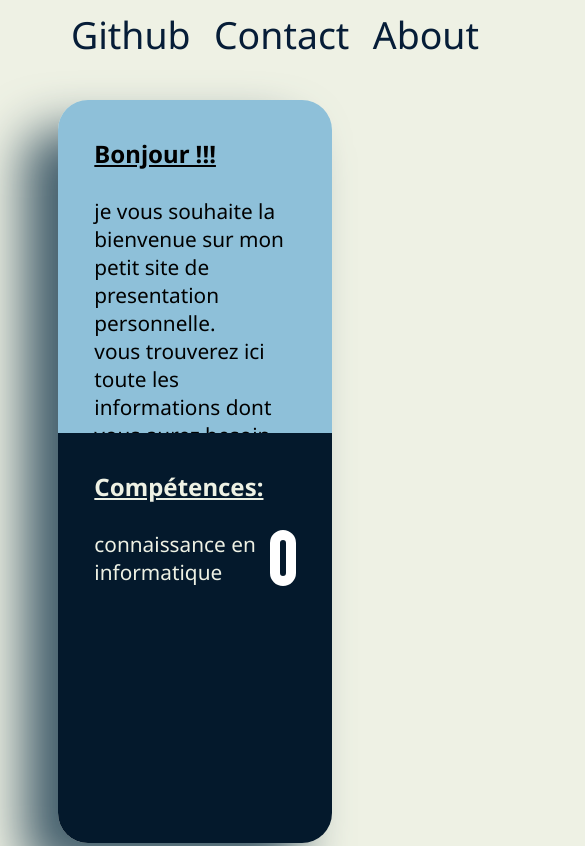
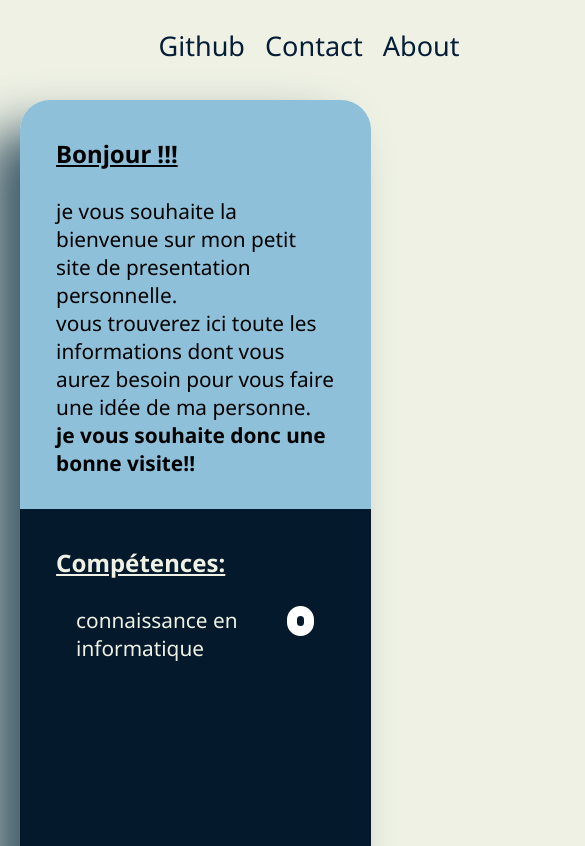
Before and after one commit to cheuzard/unfinished-web-portfolio, a plain HTML site: page index.html in a window 390 px wide. Shown: the top 846 px of the page, 585 px wide, since content can reach past the window. Drawn offline with Linux system fonts and the light colour scheme.

Commit message:
made it addaptative

```diff
--- a/index.html
+++ b/index.html
@@ -63,6 +63,7 @@
         <section class="box box-3">
         <h1>Éducation:</h1>
         <p class="box-text">
+          <ul>
           <li>
             Licence en Informatique (en cours) à l’Université des sciences et de la
             technologie Houari Boumediene (USTHB) Année en cours : Première année
@@ -72,6 +73,8 @@
     Expérience pertinente : (Aucune expérience professionnelle ou stage à mentionner
 
           </li>
+          </ul>
+
         </p>
       </section>
 
--- a/style.css
+++ b/style.css
@@ -76,9 +76,10 @@ h1 {
   justify-content: start;
   align-items: center;
   flex-direction: column;
-  padding: 3%;
+  /* padding: 3%; */
   aspect-ratio: 1 / 1;
   width:  calc(50% - 18px);
+  min-width: 40ch;
   box-sizing: border-box;
   background-color: var(--indigo-dye);
   border: 10px solid var(--charcoal);
@@ -89,15 +90,15 @@ h1 {
   display: flex;
   flex-direction: column;
   flex: 1;
-  min-width: 30ch;
+  min-width: 45ch;
   max-width: 50ch;
-  height: 960px;
+  min-height: 960px;
   border-radius: 30px;
 }
 .box-container{
   display: flex;
   flex-wrap: wrap;
-  width: 936px;
+  width: fit-content;
   height: fit-content;
   gap: 60px 36px;
 }
@@ -113,6 +114,7 @@ h1 {
 .lower{
   border-bottom-left-radius: 30px;
   border-bottom-right-radius: 30px;
+  flex-grow: 1;
   height: 65%;
   background-color: var(--charcoal);
   color: var(--ivory);
@@ -130,10 +132,13 @@ span{
 }
 .gauge-info {
 
-  aspect-ratio: 1 / 1;
+  height: 10px;
   width: 10px;
   border: 10px solid white;
   border-radius: 50px;
+}
+ul, .box-text {
+  padding: 0px 20px 20px 20px;
 }
 
 
@@ -151,16 +156,48 @@ span{
 
 
 @media screen and (max-width: 768px) {
+  body{
+    width: 100vw;
+  }
 .container{
+  justify-content: center;
   flex-direction: column;
+  width :90vw;
+}
+.main-box, .box {
+  width :100%;
+  min-width:auto;
+  max-width: none;
 }
   .nav-elm{
-    font-size: 1.8em;
+    font-size: 1.3em;
+    padding-left: 20px;
   }
   .home{
     visibility: collapse;
   }
-  ul{
-    align-items: center;
+  header{
+    width: 100vw;
+    justify-content: flex-start;
+        box-sizing: border-box;
+
+  }
+  .nav-bar-ul{
+    width: 100vw;
+    padding-top: 20px;
+    box-sizing: border-box;
+    gap: 0px;
+    justify-content: flex-start;
+  }
+
+}
+@media (max-width: 2026px){
+  .container{
+    align-items: flex-start;
+  }
+  .box{
+    aspect-ratio: unset;
+    width: 100%;
+    height: auto;
   }
 }
```
